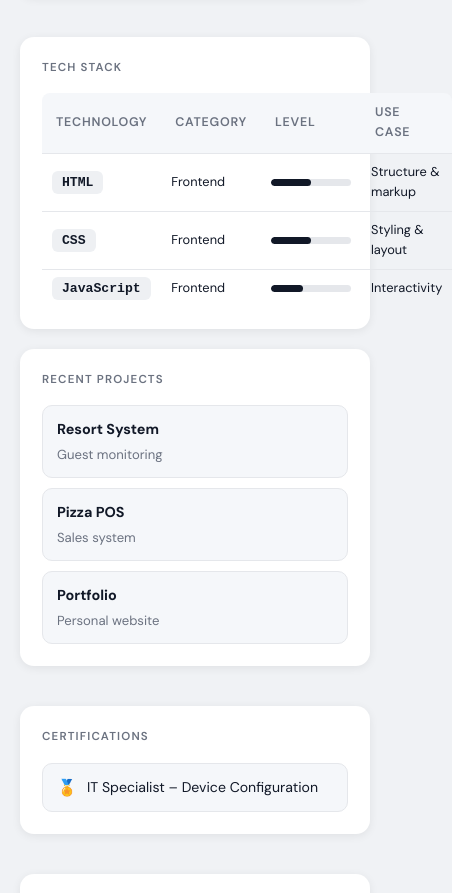
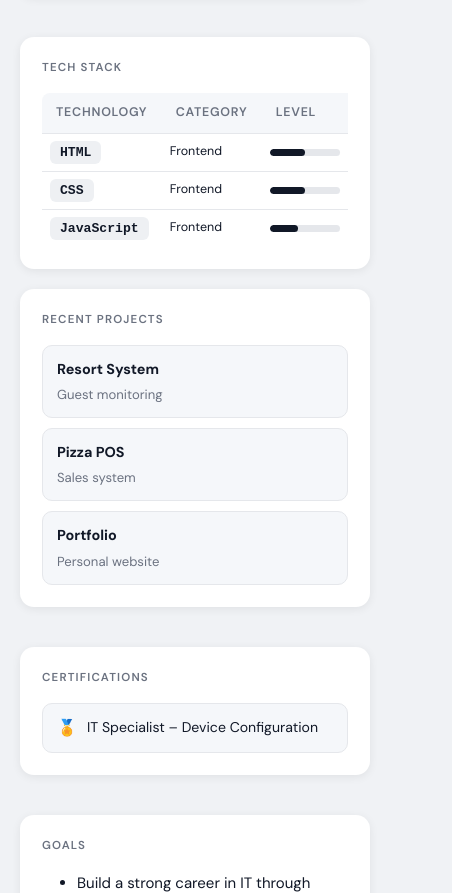
Before and after one commit to ARFRED-POGI/my-portfolio, a plain HTML site: page index.html in a window 390 px wide. Shown: the part 872-1765 px from the top of the page, 452 px wide, since content can reach past the window. Drawn offline with Linux system fonts and the light colour scheme.

Commit message:
Update profile.css

```diff
--- a/profile.css
+++ b/profile.css
@@ -544,13 +544,17 @@ body.dark .bar div { background: #94a3b8; }
   .profile { flex-direction: column; text-align: center; }
   .buttons { justify-content: center; }
 
-  .tech-table { font-size: 0.8rem; }
-  .tech-table th, .tech-table td { padding: 8px 10px; }
-  .bar { width: 80px; }
+  /* TABLE FIX */
+  .tech-table { font-size: 0.78rem; }
+  .tech-table th, .tech-table td { padding: 8px 8px; }
+  .bar { width: 70px; }
+
+  /* Hide Use Case column on mobile */
+  .tech-table th:last-child,
+  .tech-table td:last-child { display: none; }
 
   .chat { width: calc(100vw - 30px); right: 15px; }
 }
-
 @media (max-width: 480px) {
   .projects { grid-template-columns: 1fr; }
   .gallery { grid-template-columns: repeat(2, 1fr); }
```
